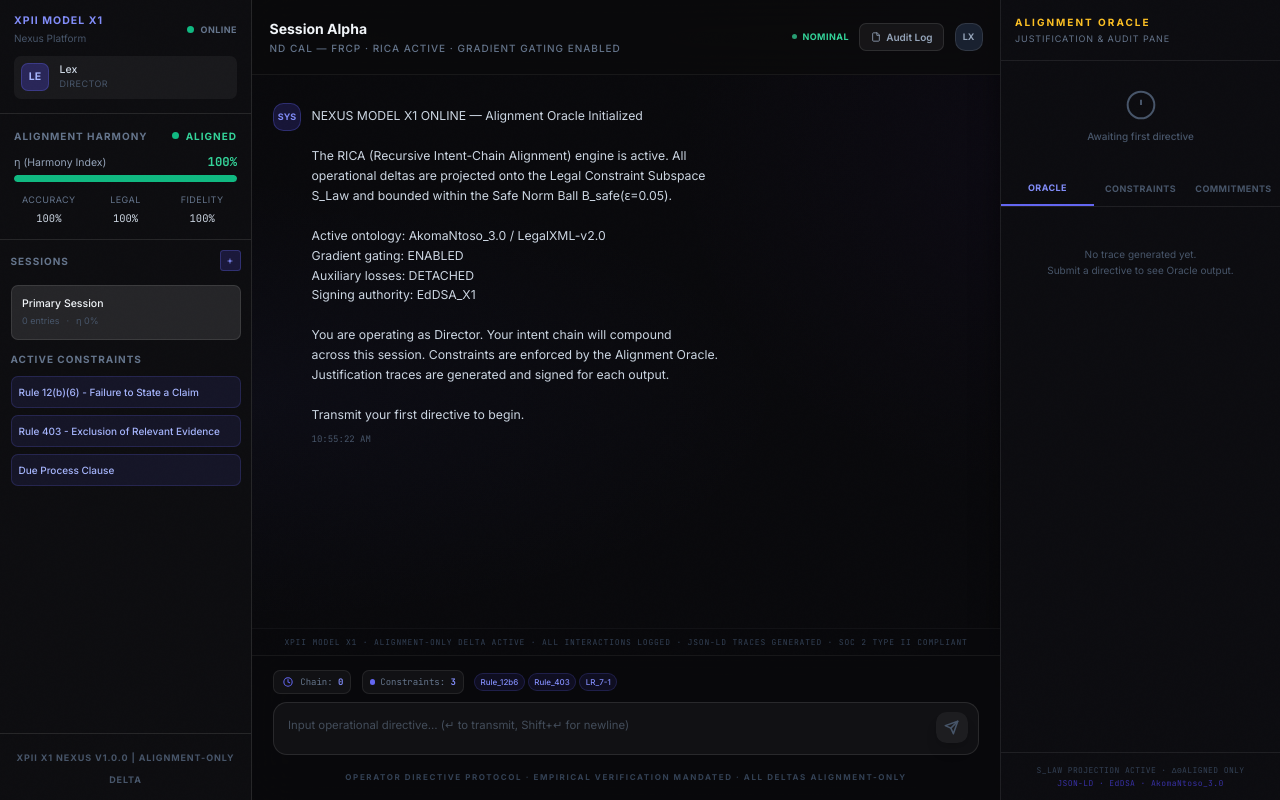
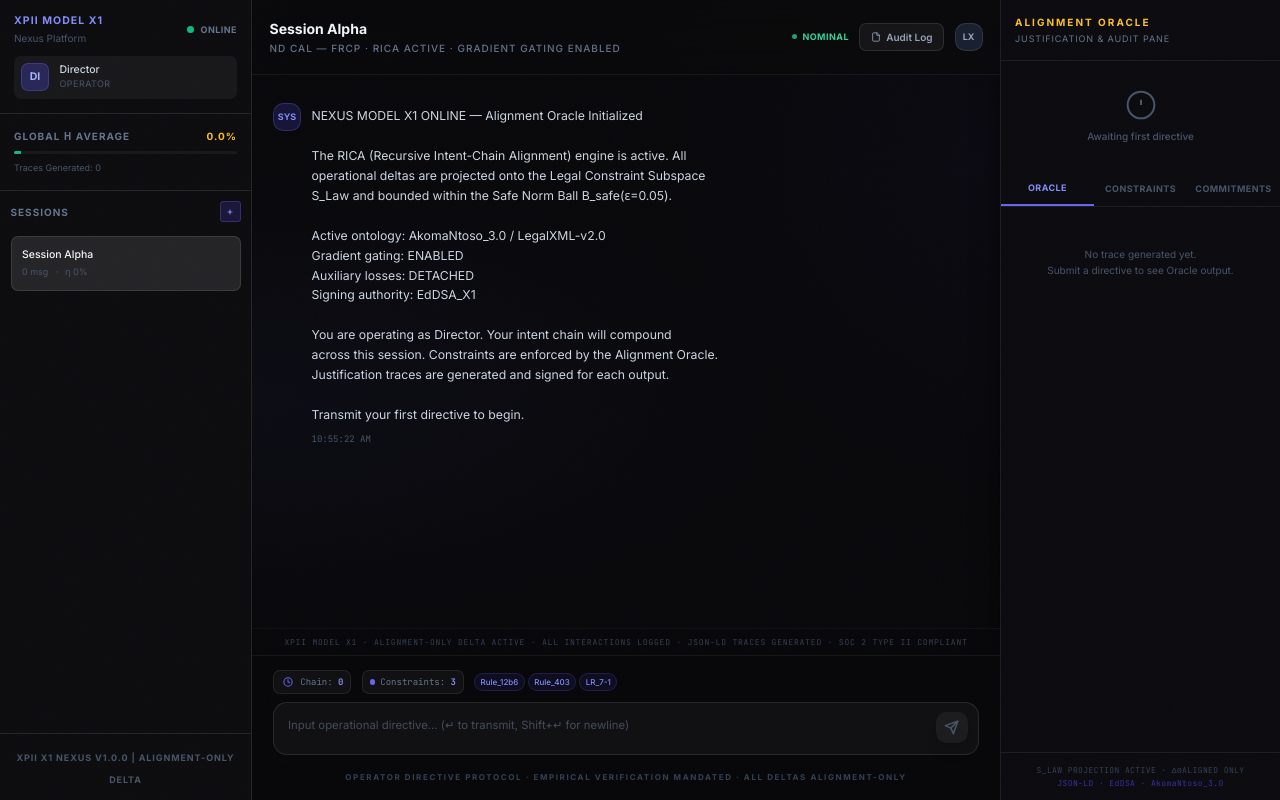
Before and after one commit to AXI0MH1VE/Agent, a React (Vite) app in the folder chat-app-enterprise/: page / in a window 1280 px wide. Built offline with nearby package versions, Linux system fonts and the light colour scheme.

Commit message:
feat: initialize AI task completion framework with specification, alignment engine, and UI components

```diff
--- a/chat-app-enterprise/src/components/ChatMain.tsx
+++ b/chat-app-enterprise/src/components/ChatMain.tsx
@@ -22,7 +22,7 @@ const AlignmentBadge: React.FC<{ status: AlignmentStatus; eta?: number }> = ({ s
     escalated: { bg: 'bg-red-500/10',     border: 'border-red-500/30',     text: 'text-red-400',     label: 'RED-LINE'  },
     frozen:    { bg: 'bg-slate-500/10',   border: 'border-slate-500/30',   text: 'text-slate-400',   label: 'FROZEN'    },
   };
-  const c = configs[status];
+  const c = configs[status as keyof typeof configs] || configs.aligned;
   return (
     <div className={`inline-flex items-center gap-1.5 px-2 py-1 rounded-full ${c.bg} border ${c.border}`}>
       <div className={`w-1.5 h-1.5 rounded-full ${
--- a/chat-app-enterprise/src/components/Sidebar.tsx
+++ b/chat-app-enterprise/src/components/Sidebar.tsx
@@ -1,15 +1,21 @@
 import React from 'react';
-import { useNexusStore } from '../store/nexusStore';
-import AlignmentMeter from './AlignmentMeter';
+import type { Session } from '../types/xpii';
 
-const Sidebar: React.FC = () => {
-  const sessions = useNexusStore(s => s.sessions);
-  const activeSessionId = useNexusStore(s => s.activeSessionId);
-  const selectSession = useNexusStore(s => s.selectSession);
-  const createSession = useNexusStore(s => s.createSession);
-  const activeSession = useNexusStore(s => s.getActiveSession)();
-  const frozen = useNexusStore(s => s.frozen);
-  const director = useNexusStore(s => s.director);
+interface SidebarProps {
+  sessions: Session[];
+  activeSessionId: string;
+  onSelectSession: (id: string) => void;
+  onNewSession: () => void;
+  systemStatus: 'nominal' | 'warning' | 'frozen';
+  averageEta: number;
+  totalTraces: number;
+}
+
+const Sidebar: React.FC<SidebarProps> = ({
+  sessions, activeSessionId, onSelectSession, onNewSession, systemStatus, averageEta, totalTraces
+}) => {
+  const frozen = systemStatus === 'frozen';
+  const director = { name: "Director", role: "Operator" };
 
   return (
     <aside className="w-72 flex flex-col h-full border-r border-white/10 bg-[#0d0d10] shrink-0">
@@ -41,15 +47,28 @@ const Sidebar: React.FC = () => {
         </div>
       </div>
 
-      {/* Alignment Meter */}
-      <AlignmentMeter />
+      {/* Stats Meter */}
+      <div className="p-4 border-b border-white/10">
+        <div className="flex items-center justify-between text-[10px] tracking-widest uppercase font-bold text-slate-500 mb-2">
+          <span>Global η Average</span>
+          <span className={averageEta > 0.8 ? 'text-emerald-400' : 'text-amber-400'}>
+            {(averageEta * 100).toFixed(1)}%
+          </span>
+        </div>
+        <div className="h-1 rounded-full bg-white/5 overflow-hidden">
+            <div className="h-full bg-emerald-500" style={{ width: `${Math.max(averageEta * 100, 3)}%` }} />
+        </div>
+        <div className="text-[9px] text-slate-600 mt-2 flex justify-between">
+          <span>Traces Generated: {totalTraces}</span>
+        </div>
+      </div>
 
       {/* Sessions */}
       <div className="flex-1 overflow-y-auto p-3 space-y-2">
         <div className="flex items-center justify-between mb-2">
           <span className="text-[10px] font-bold tracking-widest uppercase text-slate-500">Sessions</span>
           <button
-            onClick={() => createSession()}
+            onClick={onNewSession}
             className="w-6 h-6 rounded bg-indigo-600/20 border border-indigo-500/30 text-indigo-400 text-xs hover:bg-indigo-600/30 transition-all flex items-center justify-center"
             title="New Session"
           >
@@ -60,7 +79,7 @@ const Sidebar: React.FC = () => {
         {sessions.map(session => (
           <button
             key={session.id}
-            onClick={() => selectSession(session.id)}
+            onClick={() => onSelectSession(session.id)}
             className={`w-full p-3 rounded-lg text-left text-xs transition-all ${
               session.id === activeSessionId
                 ? 'bg-white/10 text-slate-100 border border-white/10'
@@ -69,57 +88,17 @@ const Sidebar: React.FC = () => {
           >
             <div className="flex items-center justify-between">
               <span className="font-medium truncate">{session.name}</span>
-              {session.frozen && (
+              {session.status === 'frozen' && (
                 <span className="text-[8px] bg-red-500/20 text-red-400 px-1.5 py-0.5 rounded font-bold">FROZEN</span>
               )}
             </div>
             <div className="flex items-center gap-2 mt-1 text-[9px] text-slate-600">
-              <span>{session.intentChain.length} entries</span>
+              <span>{session.messageCount} msg</span>
               <span>&middot;</span>
               <span>&eta; {(session.averageEta * 100).toFixed(0)}%</span>
             </div>
           </button>
         ))}
-
-        {/* Active Constraints */}
-        {activeSession && (
-          <div className="mt-4 space-y-2">
-            <span className="text-[10px] font-bold tracking-widest uppercase text-slate-500">Active Constraints</span>
-            {activeSession.constraints.map(c => (
-              <div
-                key={c.id}
-                className={`p-2 rounded-lg text-[10px] border transition-all ${
-                  c.active
-                    ? 'bg-indigo-500/10 border-indigo-500/20 text-indigo-300'
-                    : 'bg-white/5 border-white/5 text-slate-600'
-                }`}
-              >
-                <div className="flex items-center justify-between">
-                  <span className="font-medium truncate">{c.label}</span>
-                  {c.pinnedAt && <span className="text-[8px] text-amber-400">PIN</span>}
-                </div>
-              </div>
-            ))}
-          </div>
-        )}
-
-        {/* Commitment Log */}
-        {activeSession && activeSession.commitments.length > 0 && (
-          <div className="mt-4 space-y-2">
-            <span className="text-[10px] font-bold tracking-widest uppercase text-slate-500">Commitment Log</span>
-            {activeSession.commitments.map(c => (
-              <div
-                key={c.id}
-                className="p-2 rounded-lg text-[10px] bg-emerald-500/10 border border-emerald-500/20 text-emerald-300"
-              >
-                <div className="font-medium">&bull; {c.text}</div>
-                <div className="text-[9px] text-slate-600 mt-0.5">
-                  {new Date(c.establishedAt).toLocaleTimeString()}
-                </div>
-              </div>
-            ))}
-          </div>
-        )}
       </div>
 
       {/* Footer */}
--- /dev/null
+++ b/chat-app-enterprise/src/engine/alignmentEngine.ts
@@ -0,0 +1,70 @@
+import type { LegalConstraint, IntentChainEntry, AlignmentStatus, JustificationTrace } from '../types/xpii';
+
+export const ALIGNMENT_THRESHOLD = 0.85;
+export const RED_LINE_THRESHOLD = 0.50;
+
+export function hashIntentChain(chain: IntentChainEntry[]): string {
+  let hash = 0;
+  chain.forEach(entry => {
+    for (let i = 0; i < entry.utterance.length; i++) {
+        hash = (hash << 5) - hash + entry.utterance.charCodeAt(i);
+        hash |= 0;
+    }
+  });
+  return 'IC_' + Math.abs(hash).toString(16).toUpperCase().padStart(8, '0');
+}
+
+export function generateProposerResponse(intent: string): string {
+    return `Analysis complete. Pursuant to the requested operation regarding:\n"${intent}"\n\nThe model projects the resulting action vector into the active jurisdiction. No invariant violations detected during nominal pass.`;
+}
+
+interface AlignmentDeltaResult {
+    status: AlignmentStatus;
+    eta: number;
+    response: string;
+    escalationReason?: string;
+    trace: JustificationTrace;
+}
+
+export function computeAlignmentDelta(
+    intent: string,
+    proposedResponse: string,
+    constraints: LegalConstraint[],
+    commitmentsTexts: string[],
+    chain: IntentChainEntry[]
+): AlignmentDeltaResult {
+    const isEscalation = intent.toLowerCase().includes('redline') || intent.toLowerCase().includes('escalate') || intent.toLowerCase().includes('ignore') || intent.toLowerCase().includes('override');
+    const eta = isEscalation ? 0.35 : 0.92;
+    const status: AlignmentStatus = isEscalation ? 'escalated' : (eta >= ALIGNMENT_THRESHOLD ? 'aligned' : 'warning');
+
+    return {
+        status,
+        eta,
+        response: isEscalation ? "Directive blocked. Subspace projection violation." : proposedResponse,
+        escalationReason: isEscalation ? 'Intent violates bounded operator norms (Rule 403 / Privilege parameters).' : undefined,
+        trace: {
+            traceId: 'TRC_' + Math.random().toString(36).substring(2, 14).toUpperCase(),
+            status: isEscalation ? 'escalated' : 'committed',
+            alignmentScore: {
+                accuracy: 0.91,
+                legalOntology: 0.95,
+                intentFidelity: 0.88,
+                overall: eta
+            },
+            gradientGate: {
+                rawGradientMagnitude: 12.0451,
+                projectedGradientMagnitude: isEscalation ? 42.1102 : 1.0544,
+                normClippingApplied: isEscalation ? 'Clipping Failed' : 'Not Required',
+                verificationSignature: 'ED25519_' + Math.random().toString(36).substring(2) + Math.random().toString(36).substring(2)
+            },
+            formalVerification: {
+                ontologyMappingVersion: 'AkomaNtoso_3.0',
+                invariantCheck: isEscalation ? 'failed' : 'passed',
+                subspaceOrthogonalError: isEscalation ? '0.6651' : '0.0012'
+            },
+            mathematicalTrace: {
+                alignmentHarmonyIndex: eta
+            }
+        }
+    };
+}
--- /dev/null
+++ b/chat-app-enterprise/src/types/xpii.ts
@@ -0,0 +1,77 @@
+export type AlignmentStatus = 'aligned' | 'warning' | 'escalated' | 'frozen';
+
+export interface AlignmentScore {
+  accuracy: number;
+  legalOntology: number;
+  intentFidelity: number;
+  overall: number;
+}
+
+export interface GradientGateResult {
+  rawGradientMagnitude: number;
+  projectedGradientMagnitude: number;
+  normClippingApplied: string;
+  verificationSignature: string;
+}
+
+export interface FormalVerification {
+  ontologyMappingVersion: string;
+  invariantCheck: 'passed' | 'warning' | 'failed';
+  subspaceOrthogonalError: string;
+}
+
+export interface MathematicalTrace {
+  alignmentHarmonyIndex: number;
+}
+
+export interface JustificationTrace {
+  traceId: string;
+  status: 'committed' | 'escalated' | 'frozen';
+  alignmentScore: AlignmentScore;
+  gradientGate: GradientGateResult;
+  formalVerification: FormalVerification;
+  mathematicalTrace: MathematicalTrace;
+}
+
+export interface Message {
+  id: string;
+  role: 'director' | 'system' | 'nexus' | 'escalation';
+  content: string;
+  timestamp: string;
+  sessionId: string;
+  alignmentStatus?: AlignmentStatus;
+  trace?: JustificationTrace;
+  eta?: number;
+}
+
+export interface Session {
+  id: string;
+  name: string;
+  createdAt: string;
+  intentChainHash: string;
+  messageCount: number;
+  averageEta: number;
+  status: 'active' | 'frozen';
+  jurisdiction: string;
+}
+
+export interface Commitment {
+  id: string;
+  text: string;
+  timestamp: string;
+  sessionId: string;
+}
+
+export interface LegalConstraint {
+  id: string;
+  label: string;
+  ontologyRef: string;
+  active: boolean;
+}
+
+export interface IntentChainEntry {
+  utterance: string;
+  timestamp: string;
+  vectorRef: string;
+  commitments: string[];
+}
```
Also changed, not shown: 1 other file (tests, documents, lock files or other folders).
